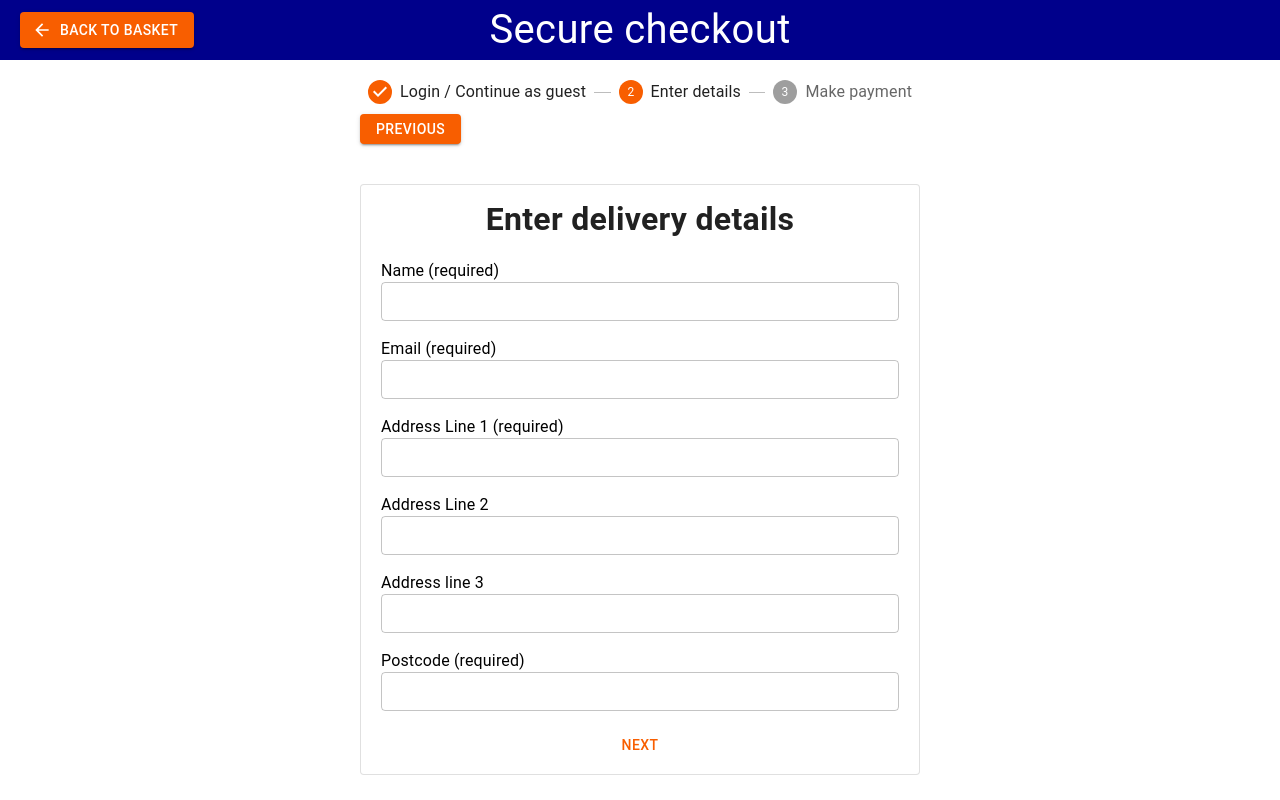
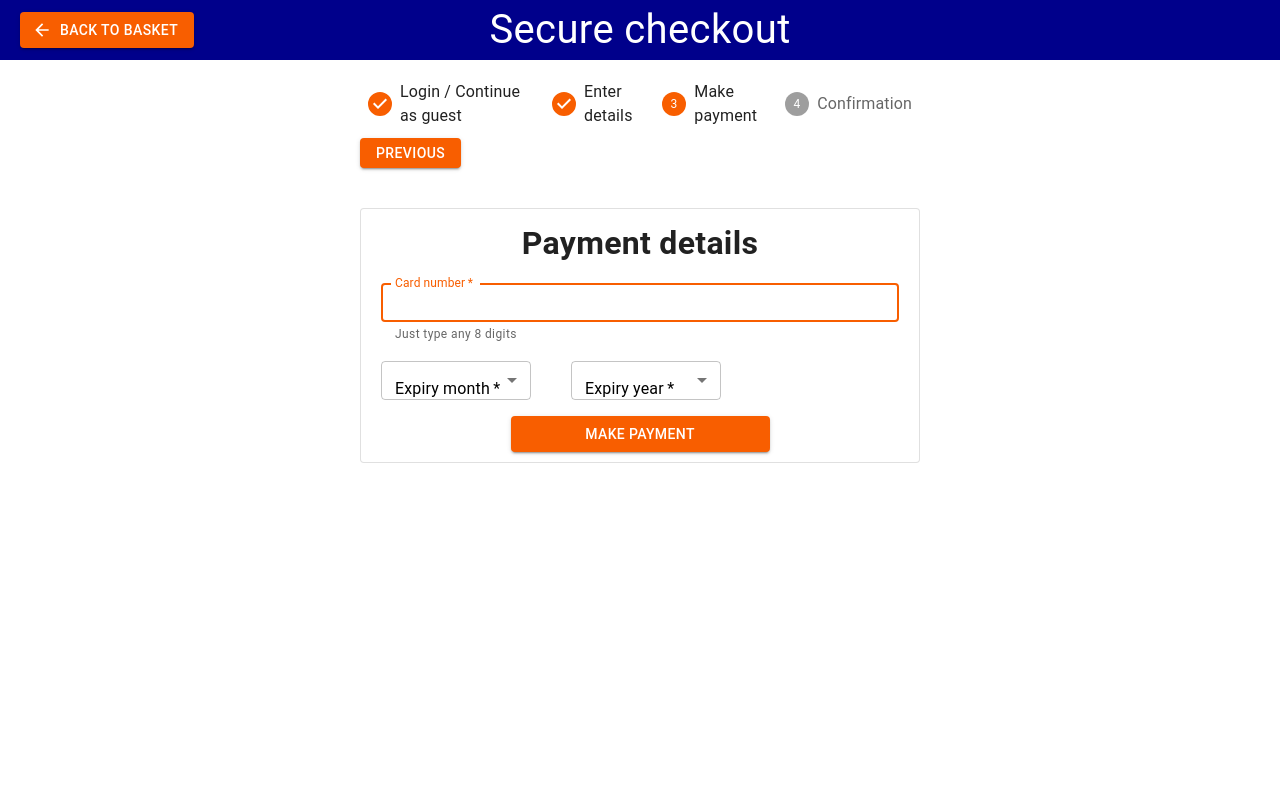
Before and after one commit to ethanCKJ/ACME_frontend, a React (Vite) app: page /checkout in a window 1280 px wide. Built offline with nearby package versions, Linux system fonts and the light colour scheme.

Commit message:
Able to send full order to backend

```diff
--- /dev/null
+++ b/src/components/checkout/CardForm.tsx
@@ -0,0 +1,127 @@
+import React, { useState } from 'react'
+import { Card, Box, Typography, Button, TextField, FormControl, MenuItem } from '@mui/material'
+import { cartObj, useCart } from '../../contexts/CartContext';
+import { useCheckout } from '../../contexts/CheckoutContext';
+import api from '../api';
+
+interface CardFormProps {
+    handleNext: () => void
+}
+
+const months = [1,2,3,4,5,6,7,8,9,10,11,12];
+const currentYear = (new Date()).getFullYear();
+const years = [
+    currentYear + 1,
+    currentYear + 2,
+    currentYear + 3,
+    currentYear + 4,
+    currentYear + 5,
+    currentYear + 6,
+]
+
+const reg = new RegExp("^\\d*$")
+function validCardNumber(cardNum: string) : boolean {
+    return reg.test(cardNum);
+}
+function CardForm({ handleNext}: CardFormProps) {
+    const [cardNum, setCardNum] = useState("");
+    const [month, setMonth] = useState("");
+    const [year, setYear] = useState("");
+    const {cartContent} = useCart();
+    const {checkoutData} = useCheckout();
+    const handleSubmit = async (event: React.FormEvent<HTMLFormElement>) => {
+        console.log("submit card")
+        event.preventDefault();
+        console.log(cardNum.length)
+        if (cardNum.length === 8){
+            const packet = {
+                ...cartContent,
+                ...checkoutData
+            }
+            console.log("away!")
+            try{
+                const res = await api.post("/order", packet)
+                console.log(res)
+                if (res.status === 200){
+                    alert("Successful Purchase!")
+                    handleNext()
+                }
+                else {
+                    alert("Error in purchase")
+                }
+            }
+            catch(err){
+                console.log(err)
+            }
+        }
+    }
+
+    return (
+        <Card variant='outlined' sx={{ width: "100%", padding: "10px 20px", display: "flex", flexDirection: "column", gap: 2 }}>
+            <Typography textAlign={"center"} fontSize="32px" fontWeight="bold">Payment details</Typography>
+            <Box component="form"
+            onSubmit={handleSubmit}
+            sx={{   display: "flex",
+                    flexDirection: "column",
+                    alignItems: "stretch",
+                    gap: 2,
+                    "& .MuiFormLabel-root": { color: "black" },
+                    "& .MuiInputBase-input" : {padding:1, minWidth:"100%"}}}>
+                <TextField
+                variant='outlined'
+                label="Card number"
+                helperText="Just type any 8 digits"
+                onChange={(e) => {
+                    let val = e.target.value;
+                    if (reg.test(val) && val.length <= 8){
+                        setCardNum(val);
+                    }
+                    console.log("Invalid")
+                }}
+                value={cardNum}
+                required
+                autoFocus/>
+                <Box sx={{display: "flex", gap:5}}>
+
+                <FormControl>
+                    <TextField
+                    select
+                    label="Expiry month"
+                    sx={{width:"150px"}}
+                    onChange={(e) => setMonth(e.target.value)}
+                    value={month}
+                    required
+                    >
+                    {months.map(value => <MenuItem key={value} value={value}>
+                    {value}
+                    </MenuItem> )
+                    }
+
+                    </TextField>
+                </FormControl>
+                <FormControl>
+                    <TextField
+                    select
+                    label="Expiry year"
+                    sx={{width:"150px"}}
+                    onChange={(e) => setYear(e.target.value)}
+                    value={year}
+                    required
+                    >
+                    {years.map(value => <MenuItem key={value} value={value}>
+                    {value}
+                    </MenuItem> )}
+                    </TextField>
+                </FormControl>
+                </Box>
+
+
+                <Box sx={{display:"flex", width:"100%", justifyContent:"center"}}>
+                    <Button variant='contained' sx={{ width: "50%" }} type="submit">Make payment</Button>
+                </Box>
+            </Box>
+        </Card>
+    )
+}
+
+export default CardForm
--- a/src/components/CheckoutForm.tsx
+++ b/src/components/checkout/CheckoutForm.tsx
@@ -1,7 +1,6 @@
+import { Box, Button, Card, Typography } from '@mui/material'
 import React from 'react'
-import { useState } from 'react'
-import { Card, Button, Typography, FormControl, FormLabel, Box, TextField } from '@mui/material'
-import { useCheckout, CheckoutData } from '../contexts/CheckoutContext'
+import { useCheckout } from '../../contexts/CheckoutContext'
 import { FormInfo, FormattedField } from './FormattedField'
 
 interface CheckoutFormProps {
@@ -65,7 +64,7 @@ function CheckoutForm({ handleNext }: CheckoutFormProps) {
   return (
     <Card variant='outlined' sx={{ width: "100%", padding: "10px 20px", display: "flex", flexDirection: "column", gap: 2 }}>
       <Typography textAlign={"center"} fontSize="32px" fontWeight="bold">Enter delivery details</Typography>
-      <Box component="form" sx={{ display: "flex", flexDirection: "column", gap: 2, "& .MuiFormLabel-root": { color: "black" } }} onSubmit={handleSubmit}>
+      <Box component="form" sx={{ display: "flex", flexDirection: "column", alignItems:"center",gap: 2, "& .MuiFormLabel-root": { color: "black" }}} onSubmit={handleSubmit}>
         {formInfo.map((value) => <FormattedField key={value.title}
           title={value.title}
           fieldKey={value.fieldKey}
@@ -75,7 +74,7 @@ function CheckoutForm({ handleNext }: CheckoutFormProps) {
           checkoutData={checkoutData}
           dispatch={dispatchCheckout}
         />)}
-        <Button type="submit">Next</Button>
+        <Button type="submit" variant='contained' sx={{width:"50%"}}>Next</Button>
       </Box>
     </Card>
   )
--- a/src/components/FormattedField.tsx
+++ b/src/components/checkout/FormattedField.tsx
@@ -1,5 +1,5 @@
 import React from 'react'
-import { CheckoutData, Action } from '../contexts/CheckoutContext';
+import { CheckoutData, Action } from '../../contexts/CheckoutContext';
 import { FormControl, FormLabel, TextField } from '@mui/material';
 export interface FormInfo {
   title: string;
@@ -15,7 +15,7 @@ interface FormProps extends FormInfo {
 
 export function FormattedField({ title, fieldKey, fieldType, required, autocomplete, checkoutData, dispatch }: FormProps) {
   return (
-    <FormControl>
+    <FormControl sx={{minWidth:"100%"}}>
       <FormLabel>{title}</FormLabel>
       <TextField
         type={fieldType}
@@ -23,7 +23,7 @@ export function FormattedField({ title, fieldKey, fieldType, required, autocompl
         autoComplete={autocomplete}
         required={required}
         onChange={(e) => dispatch({ type: "set", key: fieldKey, value: e.target.value })}
-        sx={{ '& .MuiInputBase-input': { padding: 1 } }}
+        sx={{ '& .MuiInputBase-input': { padding: 1 }}}
       />
     </FormControl>
   )
--- a/src/components/LoginPanel.tsx
+++ b/src/components/checkout/LoginPanel.tsx
@@ -1,6 +1,6 @@
 import React, { useState } from 'react'
 import { Box, Card, FormControl, FormLabel, Typography, TextField, Button, Link } from '@mui/material'
-import api from './api';
+import api from '../api';
 
 function LoginPanel() {
   const [emailError, setEmailError] = useState(false);
@@ -14,12 +14,17 @@ function LoginPanel() {
       setEmailError(true)
       return;
     }
-    const res = await api.post("/login", { email, password })
-    if (res.status === 200) {
-      console.log("Successful login")
+    try{
+      const res = await api.post("/login", { email, password })
+      if (res.status === 200) {
+        console.log("Successful login")
+      }
+      else {
+        setPasswordError(true);
+      }
     }
-    else {
-      setPasswordError(true);
+    catch (err){
+      console.log(err);
     }
   }
 
--- a/src/contexts/CheckoutContext.tsx
+++ b/src/contexts/CheckoutContext.tsx
@@ -1,4 +1,4 @@
-import React, { createContext, ReactNode, useState, SetStateAction, useEffect, useContext, useReducer } from "react";
+import React, { createContext, ReactNode, useContext, useEffect, useReducer } from "react";
 
 // 1. Content provided by the context
 export interface CheckoutData {
--- a/src/pages/CheckoutPage.tsx
+++ b/src/pages/CheckoutPage.tsx
@@ -2,13 +2,14 @@ import React from 'react'
 import { useState } from 'react';
 import { Box, Typography, Button, Stepper, Step, StepLabel, Link } from '@mui/material'
 import ArrowBackIcon from '@mui/icons-material/ArrowBack';
-import LoginPanel from '../components/LoginPanel';
-import CheckoutForm from '../components/CheckoutForm';
+import LoginPanel from '../components/checkout/LoginPanel';
+import CheckoutForm from '../components/checkout/CheckoutForm';
+import CardForm from '../components/checkout/CardForm';
 
-const steps = ["Login / Continue as guest", "Enter details", "Make payment"]
+const steps = ["Login / Continue as guest", "Enter details", "Make payment", "Confirmation"]
 function CheckoutPage() {
-  const [activeStep, setActiveStep] = useState(1);
-  const maxStep = 2;
+  const [activeStep, setActiveStep] = useState(2);
+  const maxStep = 3;
   const handlePrevious = () => {
     if (activeStep > 0){
       setActiveStep((prev) => prev - 1)
@@ -47,6 +48,7 @@ function CheckoutPage() {
         <Button variant='outlined' onClick={handleNext}>Checkout as guest</Button>
         </> : null}
         {activeStep === 1 ? <CheckoutForm handleNext={handleNext}/> : null}
+        {activeStep === 2 ? <CardForm/> : null}
       </Box>
     </Box>
     </Box>
--- a/src/pages/CookiePage.tsx
+++ b/src/pages/CookiePage.tsx
@@ -35,6 +35,7 @@ function CookiePage() {
         }
         catch (error) {
             console.log(error)
+
         }
     }
     useEffect(() => { getProducts("cookie") }, [])
```
